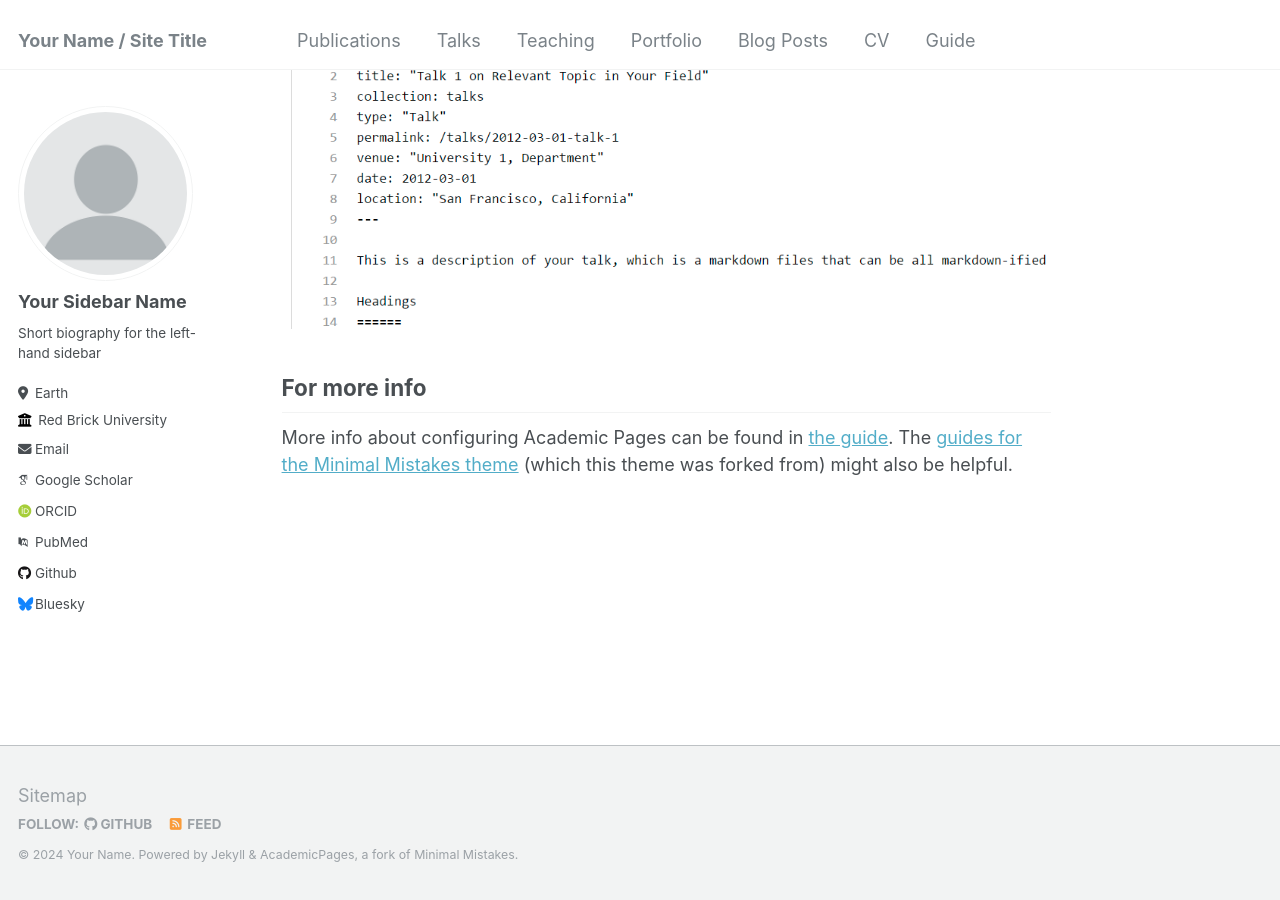
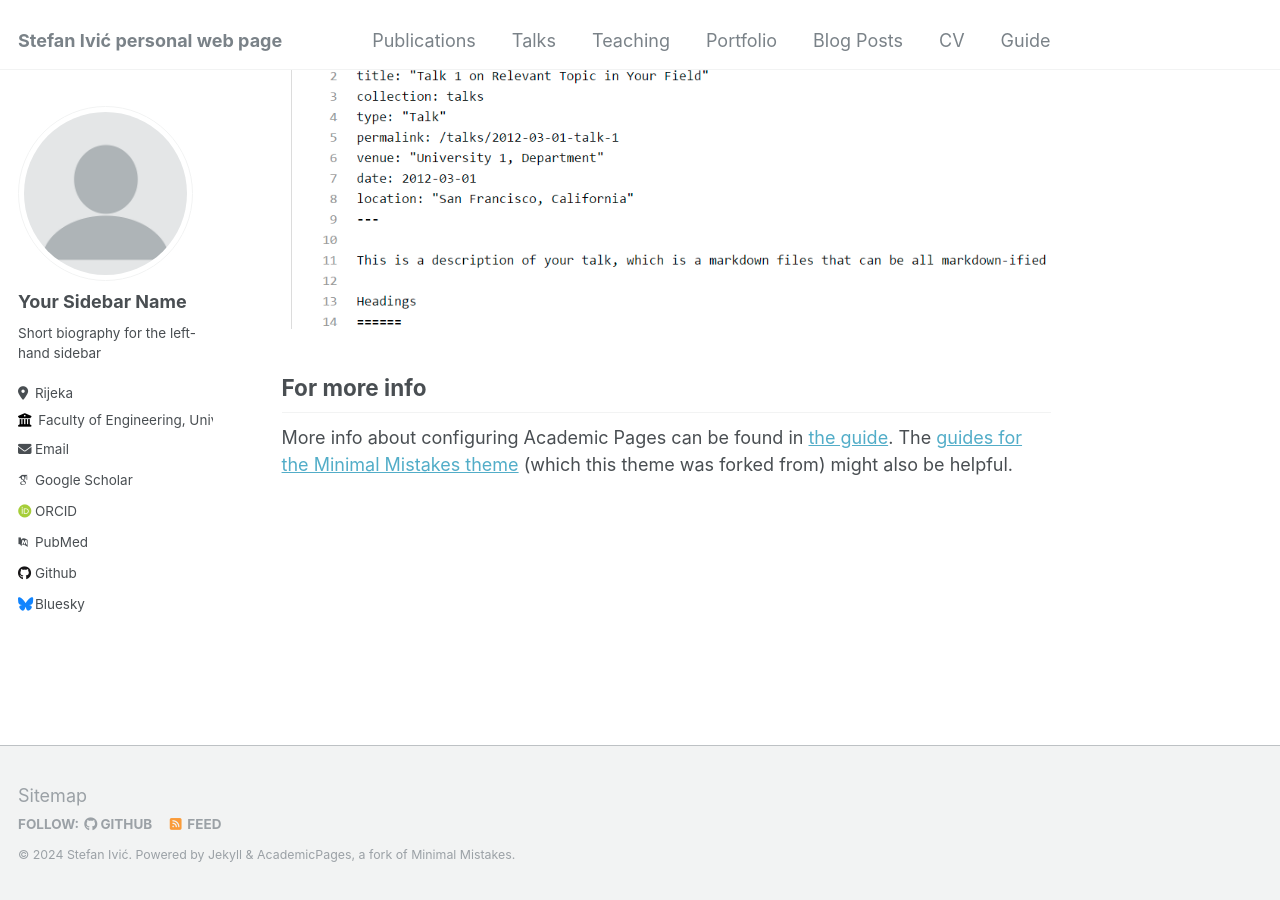
Before and after one commit to stfivic/stfivic.github.io, a Jekyll site: the page built from _pages/about.md, in a window 1280 px wide and 900 px high, scrolled down 2660 px. Built offline with Jekyll 4.4.1, drawn with Linux system fonts in a browser that asks for light colours; some web fonts are replaced.

Commit message:
first changes

```diff
--- a/_config.yml
+++ b/_config.yml
@@ -8,13 +8,13 @@
 
 # Basic Site Settings
 locale                   : "en-US"
-title                    : "Your Name / Site Title"
+title                    : "Stefan Ivić personal web page"
 title_separator          : "-"
-name                     : &name "Your Name"
+name                     : &name "Stefan Ivić"
 description              : &description "personal description"
-url                      : https://academicpages.github.io # the base hostname & protocol for your site e.g. "https://mmistakes.github.io"
+url                      : https://stfivic.github.io # the base hostname & protocol for your site e.g. "https://mmistakes.github.io"
 baseurl                  : "" # the subpath of your site, e.g. "/blog"
-repository               : "academicpages/academicpages.github.io"
+#repository               : "academicpages/academicpages.github.io"
 
 # Site Author - The following control what appear as part of the author content on the side bar.
 #               If a field is blank the icon and link will not appear, otherwise it will be shown.
@@ -25,10 +25,10 @@ author:
   name             : "Your Sidebar Name"
   pronouns         : # example: "she/her"
   bio              : "Short biography for the left-hand sidebar"
-  location         : "Earth"
-  employer         : "Red Brick University"
+  location         : "Rijeka"
+  employer         : "Faculty of Engineering, University of Rijeka"
   uri              : # URL
-  email            : "none@example.org"
+  email            : "stefan.ivic@uniri.hr"
 
   # Academic websites
   arxiv            : # URL - Update with the correct link to your profile
```
